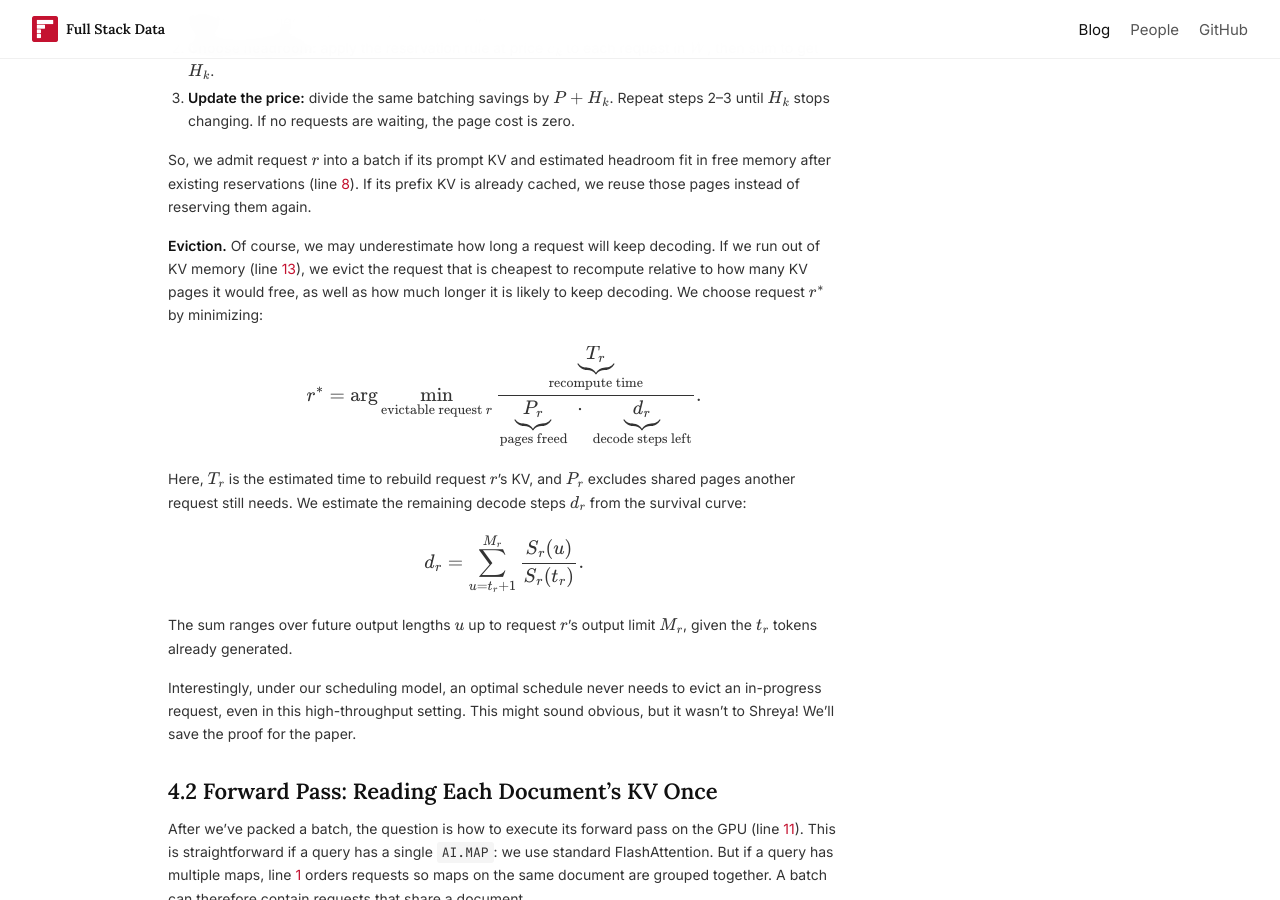
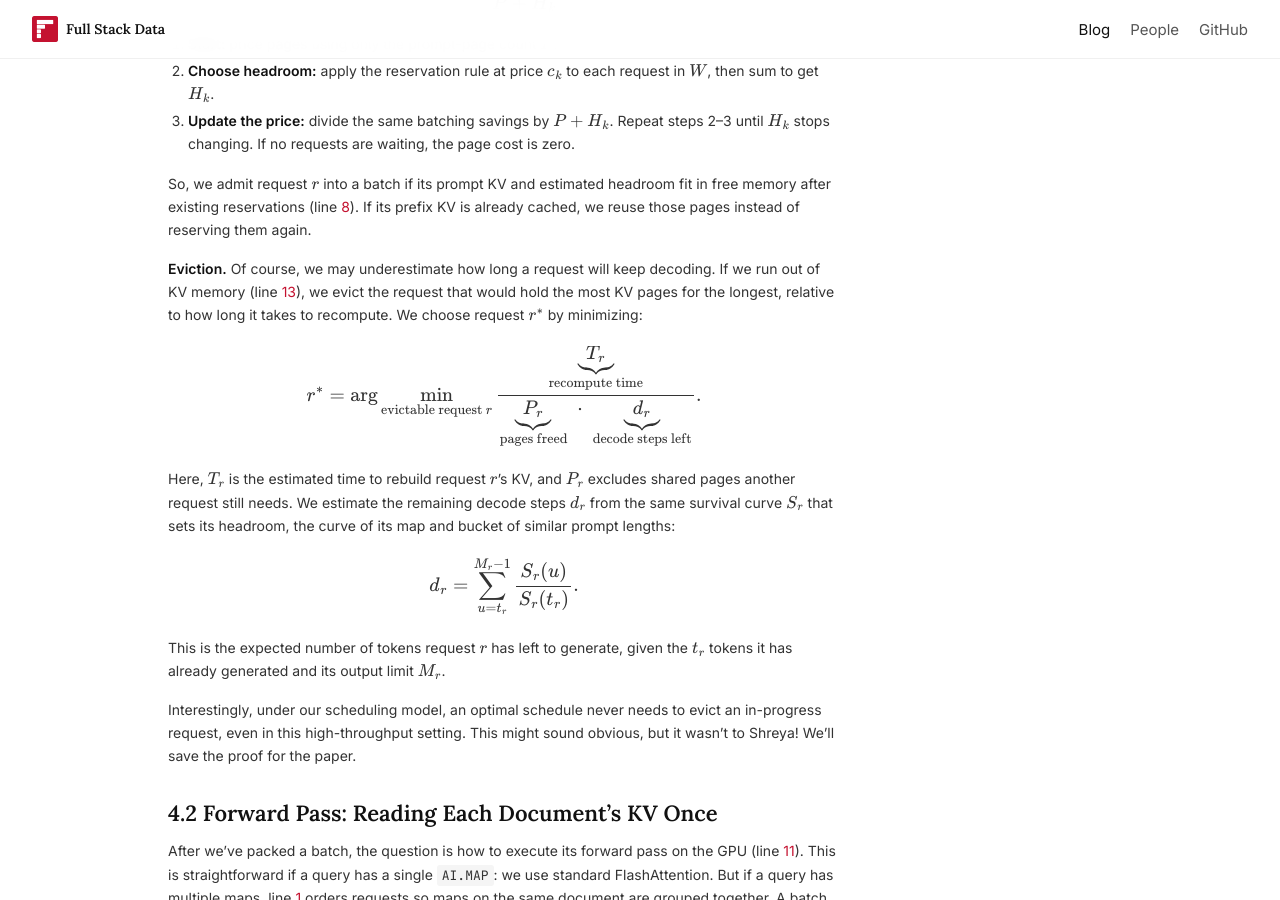
Before and after one commit to fsdatalab/fsdatalab.github.io, a Jekyll site: the page built from _posts/2026-11-03-ai-map.md, in a window 1280 px wide and 900 px high, scrolled down 4437 px. Built offline with Jekyll 4.4.1, drawn with Linux system fonts in a browser that asks for light colours; some of the changed text lies outside the part shown.

Commit message:
Match AI.MAP section 4.1 to the scheduler fixes
d_r is the expected tokens left, summed from t_r to M_r - 1; P counts the
physical KV pages a waiting document adds; eviction uses the same
per-bucket curve as headroom.

Co-Authored-By: Claude Opus 5.5 <noreply@anthropic.com>
Claude-Session: https://claude.ai/code/session_012G22YMQssRfNYLRetzTaCz

```diff
--- a/_posts/2026-11-03-ai-map.md
+++ b/_posts/2026-11-03-ai-map.md
@@ -123,7 +123,7 @@ Then, how do we use these estimates to determine the *headroom*—the additional
 
 First, we estimate the cost of keeping a page reserved. Let $$W$$ be the next waiting document's requests. Using [roofline estimates](https://fsdatalab.github.io/blog/ai-filter-cost-estimates/), we compare the current batch's average time per token with the extra time per token needed to add $$W$$. Any reduction, multiplied by $$W$$'s estimated output-token count, gives the batching time saved, $$\Delta T_{\mathrm{batch}}$$.
 
-If $$W$$ needs $$P$$ prompt pages and $$H$$ output headroom pages, the savings per page is:
+If $$W$$ needs $$P$$ new KV pages for its prompts (physical pages, after any prefix it shares with KV already in memory) and $$H$$ output headroom pages, the savings per page is:
 
 $$
 c_{\mathrm{page}} = \frac{\Delta T_{\mathrm{batch}}}{P+H}.
@@ -154,7 +154,7 @@ $$
 
 So, we admit request $$r$$ into a batch if its prompt KV and estimated headroom fit in free memory after existing reservations (line [8](#map-algorithm-line-8)). If its prefix KV is already cached, we reuse those pages instead of reserving them again.
 
-**Eviction.** Of course, we may underestimate how long a request will keep decoding. If we run out of KV memory (line [13](#map-algorithm-line-13)), we evict the request that is cheapest to recompute relative to how many KV pages it would free, as well as how much longer it is likely to keep decoding. We choose request $$r^*$$ by minimizing:
+**Eviction.** Of course, we may underestimate how long a request will keep decoding. If we run out of KV memory (line [13](#map-algorithm-line-13)), we evict the request that would hold the most KV pages for the longest, relative to how long it takes to recompute. We choose request $$r^*$$ by minimizing:
 
 $$
 r^* = \arg\min_{\text{evictable request }r}
@@ -162,13 +162,13 @@ r^* = \arg\min_{\text{evictable request }r}
 {\underbrace{P_r}_{\text{pages freed}}\;\cdot\;\underbrace{d_r}_{\text{decode steps left}}}.
 $$
 
-Here, $$T_r$$ is the estimated time to rebuild request $$r$$'s KV, and $$P_r$$ excludes shared pages another request still needs. We estimate the remaining decode steps $$d_r$$ from the survival curve:
+Here, $$T_r$$ is the estimated time to rebuild request $$r$$'s KV, and $$P_r$$ excludes shared pages another request still needs. We estimate the remaining decode steps $$d_r$$ from the same survival curve $$S_r$$ that sets its headroom, the curve of its map and bucket of similar prompt lengths:
 
 $$
-d_r = \sum_{u=t_r+1}^{M_r}\frac{S_r(u)}{S_r(t_r)}.
+d_r = \sum_{u=t_r}^{M_r-1}\frac{S_r(u)}{S_r(t_r)}.
 $$
 
-The sum ranges over future output lengths $$u$$ up to request $$r$$'s output limit $$M_r$$, given the $$t_r$$ tokens already generated.
+This is the expected number of tokens request $$r$$ has left to generate, given the $$t_r$$ tokens it has already generated and its output limit $$M_r$$.
 
 Interestingly, under our scheduling model, an optimal schedule never needs to evict an in-progress request, even in this high-throughput setting. This might sound obvious, but it wasn't to Shreya! We'll save the proof for the paper.
 
```
